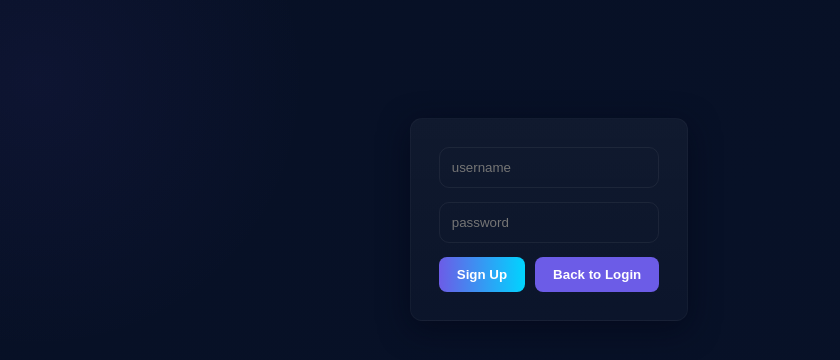
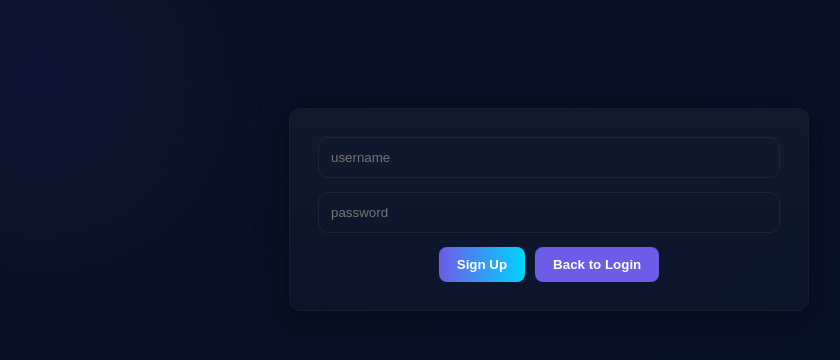
Before and after one commit to faddybenhassin/toDoApp, a React (Vite) app in the folder frontend/: page /register in a window 1280 px wide. Shown: the top 360 px of the page, without its empty margins (91-931 px from the left). Built offline with nearby package versions, Linux system fonts and the light colour scheme.

Commit message:
fixed some stuff in the front end idk what to call it

```diff
--- a/frontend/src/index.css
+++ b/frontend/src/index.css
@@ -21,9 +21,9 @@ body {
   background: radial-gradient(circle at 10% 10%, rgba(124,92,255,0.06), transparent 20%), linear-gradient(135deg, var(--bg-1), var(--bg-2));
   font-family: Inter, ui-sans-serif, system-ui, -apple-system, 'Segoe UI', Roboto, 'Helvetica Neue', Arial;
   color: #e6eef8;
-  display: flex;
+  /* display: flex;
   justify-content: center;
-  align-items: flex-start;
+  align-items: flex-start; */
   padding: 48px 20px;
   -webkit-font-smoothing: antialiased;
   -moz-osx-font-smoothing: grayscale;
--- a/frontend/src/pages/app/App.jsx
+++ b/frontend/src/pages/app/App.jsx
@@ -52,10 +52,10 @@ function App() {
   const [edit, setEdit] = useState({ state: false, id: null, text: null });
 
   const navigate = useNavigate();
-  const { logout } = useAuth();
+  const { isAuthenticated, logout } = useAuth();
 
-  function handleLogout() {
-    logout();
+  function handleAuth() {
+    if(isAuthenticated) logout();
     navigate('/login');
   }
 
@@ -88,10 +88,11 @@ function App() {
 
   return (
     <>
+      <div className="appContainer">
+        <button id="authBtn" onClick={handleAuth}>{isAuthenticated? "Logout": "login"}</button>
         <div className="todoContainer">
           <div className="todoHeader">
             <h1>ToDo:</h1>
-          <button id="logoutBtn" onClick={handleLogout}>Logout</button>
           </div>
 
           <div className="todoInput">
@@ -122,6 +123,7 @@ function App() {
           text={edit.text}
           />
         ) : null}
+      </div>
     </>
   );
 }
--- a/frontend/src/pages/app/app.css
+++ b/frontend/src/pages/app/app.css
@@ -1,7 +1,14 @@
+.appContainer{
+    width: 100%;
+    height: 100%;
+}
+
+
 .todoContainer {
   margin-top: 60px;
-  width: 100%;
-  max-width: 720px;
+  margin-left: auto;
+  margin-right: auto;
+  max-width: 520px;
   background: linear-gradient(180deg, rgba(255,255,255,0.02), rgba(255,255,255,0.01));
   border-radius: 14px;
   padding: 26px;
@@ -47,5 +54,5 @@
 
 .todoHeader{ display:flex; align-items:center; gap:12px; }
 .todoHeader h1{ font-size:20px; color: white; }
-#logoutBtn{ margin-left:auto; padding:8px 12px; background: transparent; border:1px solid rgba(255,255,255,0.06); color:white; border-radius:8px; }
-#logoutBtn:hover{ background: rgba(255,255,255,0.02); }
+#authBtn{display: block;  margin-left:auto; padding:8px 12px; background: transparent; border:1px solid rgba(255,255,255,0.06); color:white; border-radius:8px; }
+#authBtn:hover{ background: rgba(255,255,255,0.02); }
--- a/frontend/src/pages/login/login.css
+++ b/frontend/src/pages/login/login.css
@@ -1,7 +1,8 @@
 .loginContainer{
-  margin-top: 70px;
-  width: 100%;
-  max-width: 420px;
+  margin-top: 60px;
+  margin-left: auto;
+  margin-right: auto;
+  max-width: 520px;
   background: linear-gradient(180deg, rgba(255,255,255,0.04), rgba(255,255,255,0.02));
   border-radius: var(--radius);
   padding: 28px;
--- a/frontend/src/pages/register/register.css
+++ b/frontend/src/pages/register/register.css
@@ -1,7 +1,8 @@
 .registerContainer{
-  margin-top: 70px;
-  width: 100%;
-  max-width: 420px;
+  margin-top: 60px;
+  margin-left: auto;
+  margin-right: auto;
+  max-width: 520px;
   background: linear-gradient(180deg, rgba(255,255,255,0.04), rgba(255,255,255,0.02));
   border-radius: var(--radius);
   padding: 28px;
```
Lines whose indentation alone changed are shown as unchanged.
